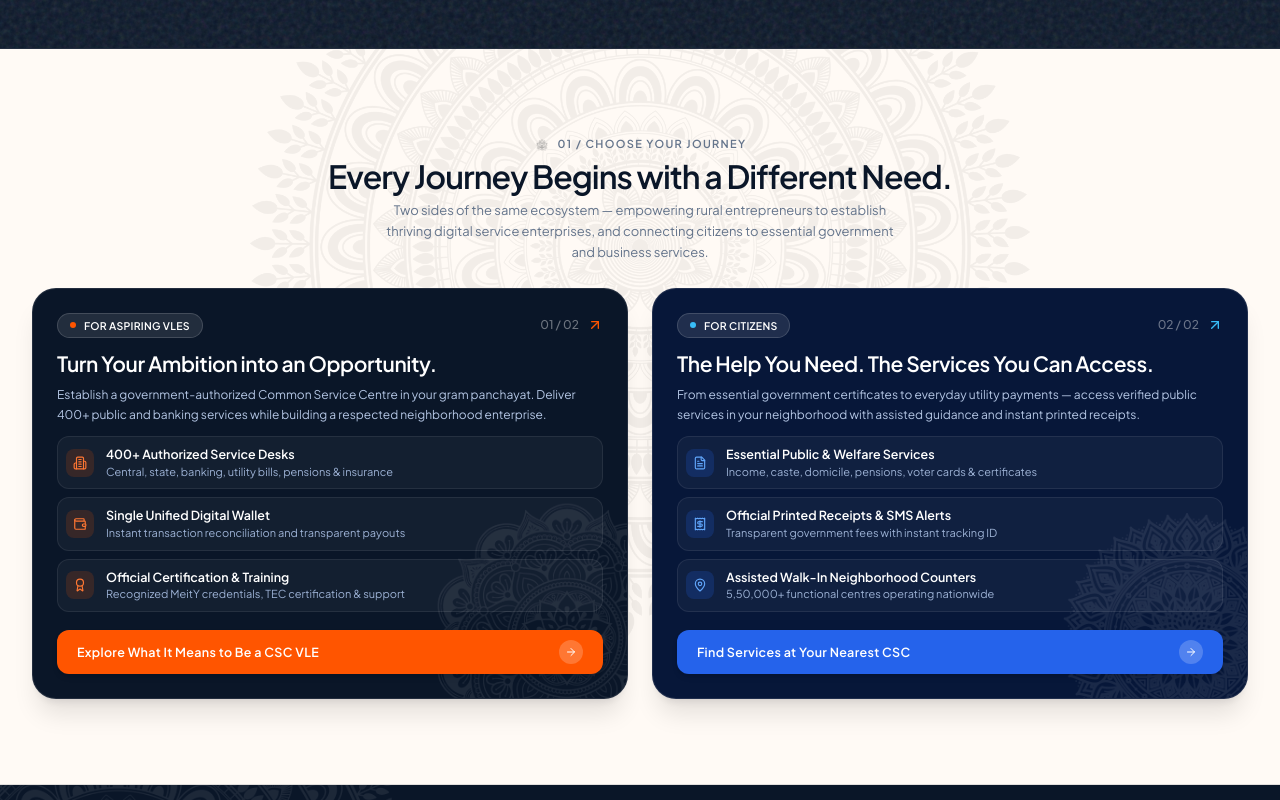
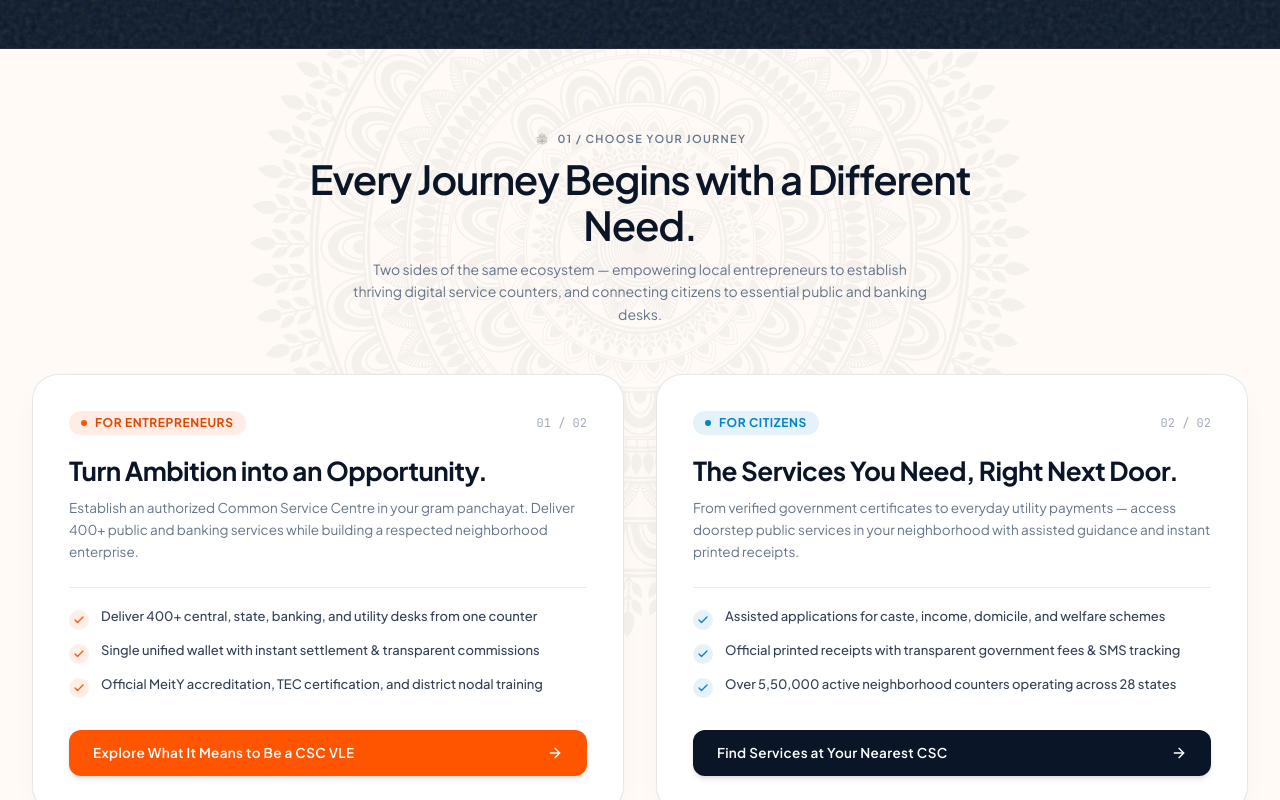
Before and after one commit to portgasdyamato/csc-dsp, a React (Vite) app: page / in a window 1280 px wide. Shown: the part 920-1720 px from the top of the page. Built offline with nearby package versions, Linux system fonts and the light colour scheme.

Commit message:
refactor: replace glassmorphic AI containers with clean editorial cards in Choose Journey section

```diff
--- a/src/App.jsx
+++ b/src/App.jsx
@@ -812,201 +812,157 @@ export default function App() {
       </section>
 
       {/* ====================================================================
-          05. CHOOSE YOUR JOURNEY — TWO SIDES OF THE SAME ECOSYSTEM (PROPOSAL SECTION 05)
+          05. CHOOSE YOUR JOURNEY — TWO SIDES OF THE SAME ECOSYSTEM
           Headline: Every Journey Begins with a Different Need.
-          Format: Side-by-Side Dual-Portal Architectural Cards on Warm Ivory
+          Format: Side-by-Side Clean Editorial Cards on Warm Ivory (Zero AI Transparent Boxes)
           05A: For Aspiring VLEs — Turn Your Ambition into an Opportunity
-          05B: For Citizens — The Help You Need. The Services You Can Access
+          05B: For Citizens — The Help You Need, Right Next Door
           ==================================================================== */}
       <section
         id="choose-journey"
-        className="relative min-h-[calc(100vh-4rem)] flex flex-col justify-center px-5 sm:px-8 bg-[#fffaf5] border-b border-[#0a1628]/12 scroll-mt-24 py-12 sm:py-16"
+        className="relative min-h-[calc(100vh-4rem)] flex flex-col justify-center px-5 sm:px-8 bg-[#fffaf5] border-b border-[#0a1628]/12 scroll-mt-24 py-16 sm:py-20"
       >
         {/* Subtle Grand Mandala Background Art (Greyish on Cream) */}
         <img
           src="/images/mandala-grand-navy.png"
           alt=""
           aria-hidden="true"
-          className="w-[780px] h-[780px] object-contain absolute -top-48 left-1/2 -translate-x-1/2 opacity-[0.05] grayscale pointer-events-none select-none"
+          className="w-[780px] h-[780px] object-contain absolute -top-48 left-1/2 -translate-x-1/2 opacity-[0.04] grayscale pointer-events-none select-none"
         />
 
         <div className="relative z-10 max-w-[1240px] mx-auto w-full">
           {/* Section Header */}
-          <div className="max-w-2xl mx-auto text-center mb-4 sm:mb-6">
-            <div className="inline-flex items-center gap-2 text-[11px] font-semibold uppercase tracking-[0.12em] text-[#64748b] mb-1.5">
+          <div className="max-w-2xl mx-auto text-center mb-10 sm:mb-12">
+            <div className="inline-flex items-center gap-2 text-[11px] font-semibold uppercase tracking-[0.12em] text-[#64748b] mb-2">
               <LotusBadge gray className="w-4 h-4 opacity-70" />
               <span>01 / CHOOSE YOUR JOURNEY</span>
             </div>
-            <h2 className="text-2xl sm:text-3xl lg:text-[32px] font-semibold tracking-[-0.03em] text-[#0a1628] leading-[1.1] mb-1.5">
+            <h2 className="text-3xl sm:text-4xl lg:text-[40px] font-semibold tracking-[-0.03em] text-[#0a1628] leading-[1.15] mb-2.5">
               Every Journey Begins with a Different Need.
             </h2>
-            <p className="text-xs sm:text-[13px] text-[#64748b] leading-relaxed max-w-lg mx-auto">
-              Two sides of the same ecosystem — empowering rural entrepreneurs to establish thriving digital service enterprises, and connecting citizens to essential government and business services.
-            </p>
-          </div>
-
-          {/* Clean Dual-Portal Cards matching Section #support Visual Caliber */}
-          <div className="grid grid-cols-1 lg:grid-cols-2 gap-5 sm:gap-6 items-stretch">
+            <p className="text-xs sm:text-[14px] text-[#64748b] leading-relaxed max-w-xl mx-auto">
+              Two sides of the same ecosystem — empowering local entrepreneurs to establish thriving digital service counters, and connecting citizens to essential public and banking desks.
+            </p>
+          </div>
+
+          {/* Clean Dual-Portal Editorial Cards (Zero AI Containers · Effortless Cognitive Scan) */}
+          <div className="grid grid-cols-1 lg:grid-cols-2 gap-6 sm:gap-8 items-stretch">
             {/* 05A — For Aspiring VLEs */}
-            <div className="relative rounded-[24px] bg-[#0a1628] text-white p-5 sm:p-6 lg:p-6 flex flex-col justify-between overflow-hidden shadow-xl border border-white/10 group">
-              {/* Subtle Mandala Watermark in bottom corner */}
-              <img
-                src="/images/mandala-card-01.png"
-                alt=""
-                aria-hidden="true"
-                className="w-[280px] h-[280px] object-contain absolute -bottom-20 -right-20 opacity-[0.08] pointer-events-none select-none"
-              />
-
-              <div className="relative z-10">
-                {/* Top Bar: Pill Badge & Counter + Arrow */}
-                <div className="flex items-center justify-between gap-3 mb-3">
-                  <div className="inline-flex items-center gap-2 px-3 py-1 rounded-full bg-white/10 border border-white/15 text-white text-[10.5px] font-semibold tracking-wide uppercase">
+            <div className="relative rounded-[26px] bg-white border border-[#0a1628]/10 p-7 sm:p-9 flex flex-col justify-between shadow-[0_10px_35px_-12px_rgba(10,22,40,0.06)] hover:shadow-[0_20px_50px_-12px_rgba(10,22,40,0.12)] hover:border-[#ff5500]/30 transition-all duration-300 group">
+              <div>
+                {/* Top Bar: Pill Badge & Counter */}
+                <div className="flex items-center justify-between gap-3 mb-5">
+                  <span className="inline-flex items-center gap-2 px-3 py-1 rounded-full bg-[#ff5500]/10 text-[#e04800] text-xs font-bold tracking-wider uppercase">
                     <span className="w-1.5 h-1.5 rounded-full bg-[#ff5500]" />
-                    <span>For Aspiring VLEs</span>
-                  </div>
-                  <div className="flex items-center gap-2">
-                    <span className="text-xs text-white/40 font-medium">
-                      01 / 02
-                    </span>
-                    <ArrowUpRight className="w-4 h-4 text-[#ff5500]" />
-                  </div>
-                </div>
-
-                <h3 className="text-lg sm:text-xl lg:text-[21px] font-semibold text-white tracking-[-0.02em] leading-snug mb-1.5">
-                  Turn Your Ambition into an Opportunity.
+                    <span>For Entrepreneurs</span>
+                  </span>
+                  <span className="text-xs font-mono text-[#64748b]/60">01 / 02</span>
+                </div>
+
+                <h3 className="text-2xl sm:text-[26px] font-bold text-[#0a1628] tracking-[-0.02em] leading-tight mb-2.5 group-hover:text-[#ff5500] transition-colors">
+                  Turn Ambition into an Opportunity.
                 </h3>
 
-                <p className="text-xs text-[#b4c6e4] leading-relaxed mb-3 line-clamp-2">
-                  Establish a government-authorized Common Service Centre in your gram panchayat. Deliver 400+ public and banking services while building a respected neighborhood enterprise.
-                </p>
-
-                {/* 3 Clean Structured Highlights */}
-                <div className="space-y-2 mb-4">
-                  <div className="flex items-center gap-3 p-2 rounded-xl bg-white/[0.04] border border-white/8 hover:bg-white/[0.07] transition-colors">
-                    <div className="w-7 h-7 rounded-lg bg-[#ff5500]/15 text-[#ff7733] flex items-center justify-center shrink-0">
-                      <Building2 className="w-3.5 h-3.5" />
-                    </div>
-                    <div className="min-w-0 flex-1">
-                      <div className="text-[12.5px] font-semibold text-white truncate">400+ Authorized Service Desks</div>
-                      <div className="text-[11px] text-[#9cb1d4] truncate">Central, state, banking, utility bills, pensions & insurance</div>
-                    </div>
-                  </div>
-
-                  <div className="flex items-center gap-3 p-2 rounded-xl bg-white/[0.04] border border-white/8 hover:bg-white/[0.07] transition-colors">
-                    <div className="w-7 h-7 rounded-lg bg-[#ff5500]/15 text-[#ff7733] flex items-center justify-center shrink-0">
-                      <Wallet className="w-3.5 h-3.5" />
-                    </div>
-                    <div className="min-w-0 flex-1">
-                      <div className="text-[12.5px] font-semibold text-white truncate">Single Unified Digital Wallet</div>
-                      <div className="text-[11px] text-[#9cb1d4] truncate">Instant transaction reconciliation and transparent payouts</div>
-                    </div>
-                  </div>
-
-                  <div className="flex items-center gap-3 p-2 rounded-xl bg-white/[0.04] border border-white/8 hover:bg-white/[0.07] transition-colors">
-                    <div className="w-7 h-7 rounded-lg bg-[#ff5500]/15 text-[#ff7733] flex items-center justify-center shrink-0">
-                      <Award className="w-3.5 h-3.5" />
-                    </div>
-                    <div className="min-w-0 flex-1">
-                      <div className="text-[12.5px] font-semibold text-white truncate">Official Certification & Training</div>
-                      <div className="text-[11px] text-[#9cb1d4] truncate">Recognized MeitY credentials, TEC certification & support</div>
-                    </div>
+                <p className="text-xs sm:text-[13.5px] text-[#64748b] leading-relaxed mb-6">
+                  Establish an authorized Common Service Centre in your gram panchayat. Deliver 400+ public and banking services while building a respected neighborhood enterprise.
+                </p>
+
+                {/* Scannable Value Checklist (Zero Glass Boxes) */}
+                <div className="pt-5 border-t border-[#0a1628]/8 space-y-3 mb-8">
+                  <div className="flex items-start gap-3">
+                    <div className="w-5 h-5 rounded-full bg-[#ff5500]/10 text-[#ff5500] flex items-center justify-center shrink-0 mt-0.5">
+                      <Check className="w-3 h-3 stroke-[2.5]" />
+                    </div>
+                    <span className="text-xs sm:text-[13px] text-[#334155] font-medium leading-snug">
+                      Deliver 400+ central, state, banking, and utility desks from one counter
+                    </span>
+                  </div>
+                  <div className="flex items-start gap-3">
+                    <div className="w-5 h-5 rounded-full bg-[#ff5500]/10 text-[#ff5500] flex items-center justify-center shrink-0 mt-0.5">
+                      <Check className="w-3 h-3 stroke-[2.5]" />
+                    </div>
+                    <span className="text-xs sm:text-[13px] text-[#334155] font-medium leading-snug">
+                      Single unified wallet with instant settlement & transparent commissions
+                    </span>
+                  </div>
+                  <div className="flex items-start gap-3">
+                    <div className="w-5 h-5 rounded-full bg-[#ff5500]/10 text-[#ff5500] flex items-center justify-center shrink-0 mt-0.5">
+                      <Check className="w-3 h-3 stroke-[2.5]" />
+                    </div>
+                    <span className="text-xs sm:text-[13px] text-[#334155] font-medium leading-snug">
+                      Official MeitY accreditation, TEC certification, and district nodal training
+                    </span>
                   </div>
                 </div>
               </div>
 
               {/* Action Button */}
-              <div className="relative z-10 pt-0.5">
               <button
                 onClick={() => setLoginOpen(true)}
-                  className="w-full inline-flex items-center justify-between px-5 py-2.5 rounded-xl bg-[#ff5500] hover:bg-[#e04800] text-white font-semibold text-xs sm:text-[12.5px] tracking-wide cursor-pointer transition-colors shadow-md group/btn"
+                className="w-full inline-flex items-center justify-between px-6 py-3.5 rounded-xl bg-[#ff5500] hover:bg-[#e04800] text-white font-semibold text-xs sm:text-[13.5px] tracking-wide cursor-pointer transition-all shadow-md hover:shadow-lg group/btn"
               >
                 <span>Explore What It Means to Be a CSC VLE</span>
-                  <div className="w-6 h-6 rounded-full bg-white/20 group-hover/btn:bg-white/30 flex items-center justify-center transition-colors">
-                    <ArrowRight className="w-3 h-3 text-white" />
-                  </div>
-                </button>
-              </div>
+                <ArrowRight className="w-4 h-4 group-hover/btn:translate-x-1 transition-transform" />
+              </button>
             </div>
 
             {/* 05B — For Citizens */}
-            <div className="relative rounded-[24px] bg-[#071739] text-white p-5 sm:p-6 lg:p-6 flex flex-col justify-between overflow-hidden shadow-xl border border-white/10 group">
-              {/* Subtle Mandala Watermark in bottom corner */}
-              <img
-                src="/images/mandala-card-02.png"
-                alt=""
-                aria-hidden="true"
-                className="w-[280px] h-[280px] object-contain absolute -bottom-20 -right-20 opacity-[0.08] pointer-events-none select-none"
-              />
-
-              <div className="relative z-10">
-                {/* Top Bar: Pill Badge & Counter + Arrow */}
-                <div className="flex items-center justify-between gap-3 mb-3">
-                  <div className="inline-flex items-center gap-2 px-3 py-1 rounded-full bg-white/10 border border-white/15 text-white text-[10.5px] font-semibold tracking-wide uppercase">
-                    <span className="w-1.5 h-1.5 rounded-full bg-[#38bdf8]" />
+            <div className="relative rounded-[26px] bg-white border border-[#0a1628]/10 p-7 sm:p-9 flex flex-col justify-between shadow-[0_10px_35px_-12px_rgba(10,22,40,0.06)] hover:shadow-[0_20px_50px_-12px_rgba(10,22,40,0.12)] hover:border-[#0284c7]/30 transition-all duration-300 group">
+              <div>
+                {/* Top Bar: Pill Badge & Counter */}
+                <div className="flex items-center justify-between gap-3 mb-5">
+                  <span className="inline-flex items-center gap-2 px-3 py-1 rounded-full bg-[#0284c7]/10 text-[#0284c7] text-xs font-bold tracking-wider uppercase">
+                    <span className="w-1.5 h-1.5 rounded-full bg-[#0284c7]" />
                     <span>For Citizens</span>
-                  </div>
-                  <div className="flex items-center gap-2">
-                    <span className="text-xs text-white/40 font-medium">
-                      02 / 02
-                    </span>
-                    <ArrowUpRight className="w-4 h-4 text-[#38bdf8]" />
-                  </div>
-                </div>
-
-                <h3 className="text-lg sm:text-xl lg:text-[21px] font-semibold text-white tracking-[-0.02em] leading-snug mb-1.5">
-                  The Help You Need. The Services You Can Access.
+                  </span>
+                  <span className="text-xs font-mono text-[#64748b]/60">02 / 02</span>
+                </div>
+
+                <h3 className="text-2xl sm:text-[26px] font-bold text-[#0a1628] tracking-[-0.02em] leading-tight mb-2.5 group-hover:text-[#0284c7] transition-colors">
+                  The Services You Need, Right Next Door.
                 </h3>
 
-                <p className="text-xs text-[#b4c6e4] leading-relaxed mb-3 line-clamp-2">
-                  From essential government certificates to everyday utility payments — access verified public services in your neighborhood with assisted guidance and instant printed receipts.
-                </p>
-
-                {/* 3 Clean Structured Highlights */}
-                <div className="space-y-2 mb-4">
-                  <div className="flex items-center gap-3 p-2 rounded-xl bg-white/[0.04] border border-white/8 hover:bg-white/[0.07] transition-colors">
-                    <div className="w-7 h-7 rounded-lg bg-[#2563eb]/20 text-[#60a5fa] flex items-center justify-center shrink-0">
-                      <FileText className="w-3.5 h-3.5" />
-                    </div>
-                    <div className="min-w-0 flex-1">
-                      <div className="text-[12.5px] font-semibold text-white truncate">Essential Public & Welfare Services</div>
-                      <div className="text-[11px] text-[#9cb1d4] truncate">Income, caste, domicile, pensions, voter cards & certificates</div>
-                    </div>
-                  </div>
-
-                  <div className="flex items-center gap-3 p-2 rounded-xl bg-white/[0.04] border border-white/8 hover:bg-white/[0.07] transition-colors">
-                    <div className="w-7 h-7 rounded-lg bg-[#2563eb]/20 text-[#60a5fa] flex items-center justify-center shrink-0">
-                      <Receipt className="w-3.5 h-3.5" />
-                    </div>
-                    <div className="min-w-0 flex-1">
-                      <div className="text-[12.5px] font-semibold text-white truncate">Official Printed Receipts & SMS Alerts</div>
-                      <div className="text-[11px] text-[#9cb1d4] truncate">Transparent government fees with instant tracking ID</div>
-                    </div>
-                  </div>
-
-                  <div className="flex items-center gap-3 p-2 rounded-xl bg-white/[0.04] border border-white/8 hover:bg-white/[0.07] transition-colors">
-                    <div className="w-7 h-7 rounded-lg bg-[#2563eb]/20 text-[#60a5fa] flex items-center justify-center shrink-0">
-                      <MapPin className="w-3.5 h-3.5" />
-                    </div>
-                    <div className="min-w-0 flex-1">
-                      <div className="text-[12.5px] font-semibold text-white truncate">Assisted Walk-In Neighborhood Counters</div>
-                      <div className="text-[11px] text-[#9cb1d4] truncate">5,50,000+ functional centres operating nationwide</div>
-                    </div>
+                <p className="text-xs sm:text-[13.5px] text-[#64748b] leading-relaxed mb-6">
+                  From verified government certificates to everyday utility payments — access doorstep public services in your neighborhood with assisted guidance and instant printed receipts.
+                </p>
+
+                {/* Scannable Value Checklist (Zero Glass Boxes) */}
+                <div className="pt-5 border-t border-[#0a1628]/8 space-y-3 mb-8">
+                  <div className="flex items-start gap-3">
+                    <div className="w-5 h-5 rounded-full bg-[#0284c7]/10 text-[#0284c7] flex items-center justify-center shrink-0 mt-0.5">
+                      <Check className="w-3 h-3 stroke-[2.5]" />
+                    </div>
+                    <span className="text-xs sm:text-[13px] text-[#334155] font-medium leading-snug">
+                      Assisted applications for caste, income, domicile, and welfare schemes
+                    </span>
+                  </div>
+                  <div className="flex items-start gap-3">
+                    <div className="w-5 h-5 rounded-full bg-[#0284c7]/10 text-[#0284c7] flex items-center justify-center shrink-0 mt-0.5">
+                      <Check className="w-3 h-3 stroke-[2.5]" />
+                    </div>
+                    <span className="text-xs sm:text-[13px] text-[#334155] font-medium leading-snug">
+                      Official printed receipts with transparent government fees & SMS tracking
+                    </span>
+                  </div>
+                  <div className="flex items-start gap-3">
+                    <div className="w-5 h-5 rounded-full bg-[#0284c7]/10 text-[#0284c7] flex items-center justify-center shrink-0 mt-0.5">
+                      <Check className="w-3 h-3 stroke-[2.5]" />
+                    </div>
+                    <span className="text-xs sm:text-[13px] text-[#334155] font-medium leading-snug">
+                      Over 5,50,000 active neighborhood counters operating across 28 states
+                    </span>
                   </div>
                 </div>
               </div>
 
               {/* Action Button */}
-              <div className="relative z-10 pt-0.5">
               <a
                 href="#services"
-                  className="w-full inline-flex items-center justify-between px-5 py-2.5 rounded-xl bg-[#2563eb] hover:bg-[#1d4ed8] text-white font-semibold text-xs sm:text-[12.5px] tracking-wide cursor-pointer transition-colors shadow-md group/btn"
+                className="w-full inline-flex items-center justify-between px-6 py-3.5 rounded-xl bg-[#0a1628] hover:bg-[#15243b] text-white font-semibold text-xs sm:text-[13.5px] tracking-wide cursor-pointer transition-all shadow-md hover:shadow-lg group/btn"
               >
                 <span>Find Services at Your Nearest CSC</span>
-                  <div className="w-6 h-6 rounded-full bg-white/20 group-hover/btn:bg-white/30 flex items-center justify-center transition-colors">
-                    <ArrowRight className="w-3 h-3 text-white" />
-                  </div>
+                <ArrowRight className="w-4 h-4 group-hover/btn:translate-x-1 transition-transform" />
               </a>
-              </div>
             </div>
           </div>
         </div>
```
Lines whose indentation alone changed are shown as unchanged.
